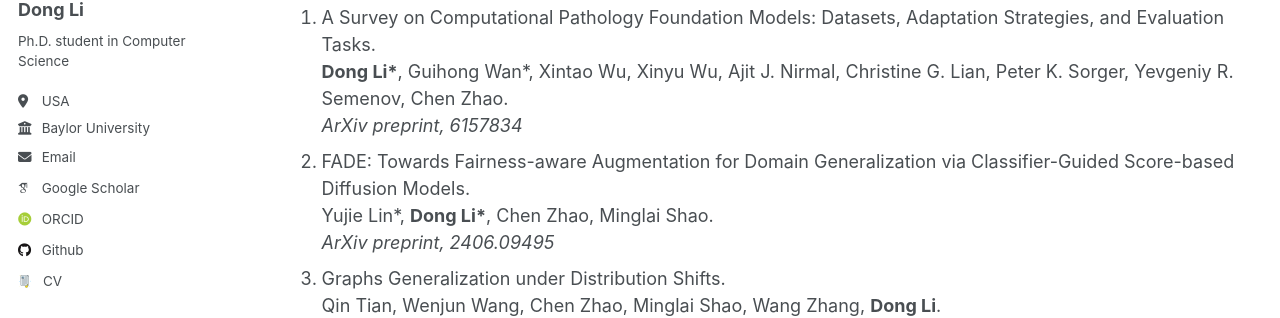
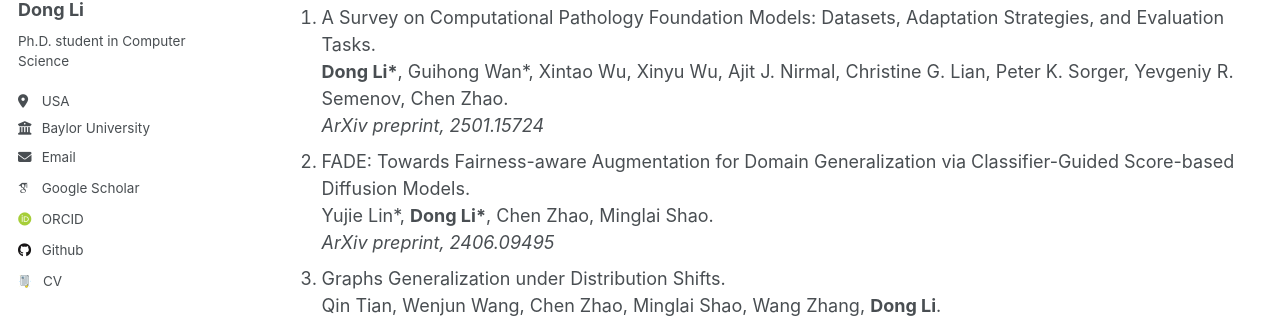
Before and after one commit to TurkeyWatanabe/dongli, a Jekyll site: the page built from _pages/publications.html, in a window 1280 px wide and 900 px high. Shown: the part 251-569 px from the top of the window. Built offline with Jekyll 4.4.1, drawn with Linux system fonts in a browser that asks for light colours; some web fonts are replaced.

Commit message:
Update publications.html

```diff
--- a/_pages/publications.html
+++ b/_pages/publications.html
@@ -17,7 +17,7 @@ author_profile: true
 <ol>
   <li>A Survey on Computational Pathology Foundation Models: Datasets, Adaptation Strategies, and Evaluation Tasks. <br>
   <strong>Dong Li*</strong>, Guihong Wan*, Xintao Wu, Xinyu Wu, Ajit J. Nirmal, Christine G. Lian, Peter K. Sorger, Yevgeniy R. Semenov, Chen Zhao. <br>
-  <em>ArXiv preprint, 6157834</em></li>
+  <em>ArXiv preprint, 2501.15724</em></li>
 
   <li>FADE: Towards Fairness-aware Augmentation for Domain Generalization via Classifier-Guided Score-based Diffusion Models. <br>
   Yujie Lin*, <strong>Dong Li*</strong>, Chen Zhao, Minglai Shao. <br>
```
